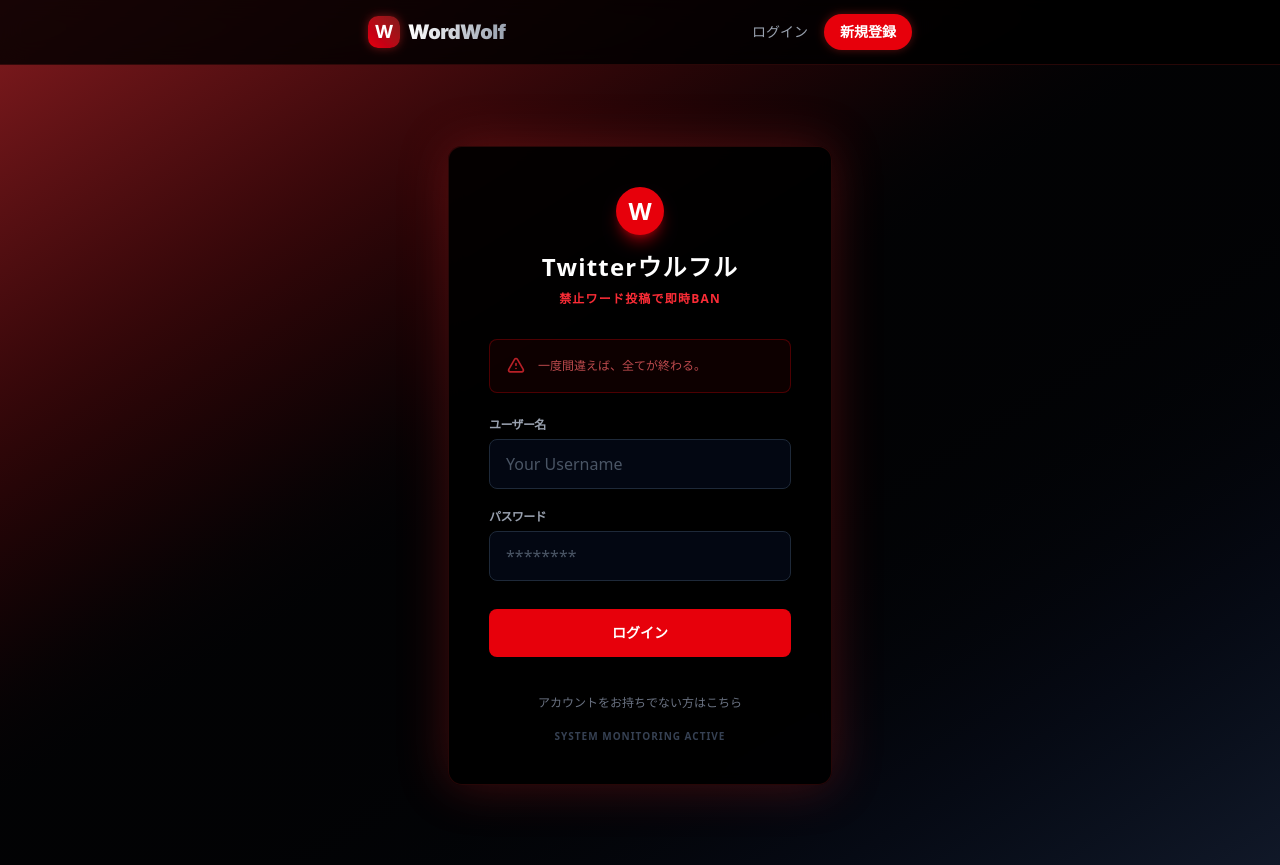
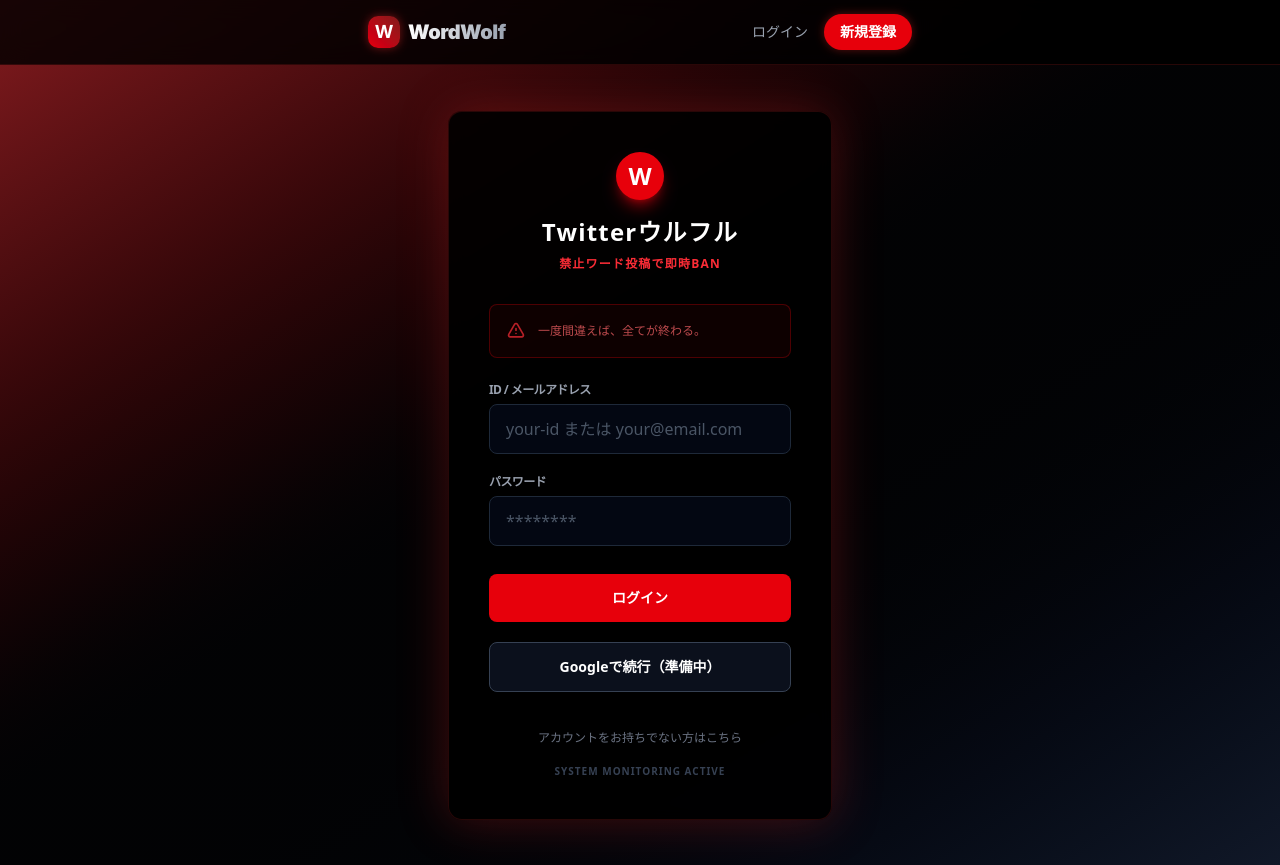
Before and after one commit to yuzuriha-nagi/geekcamp-vol16, a Next.js app in the folder frontend/: page /login in a window 1280 px wide. Built offline with nearby package versions, Linux system fonts and the light colour scheme.

Commit message:
Login: use ID/email instead of username

```diff
--- a/frontend/src/app/(auth)/login/page.tsx
+++ b/frontend/src/app/(auth)/login/page.tsx
@@ -13,18 +13,17 @@ const WarningIcon = ({ className }: { className?: string }) => (
 
 export default function Home() {
   // ステート管理
-  const [username, setUsername] = useState("");
+  const [identifier, setIdentifier] = useState("");
   const [password, setPassword] = useState("");
   const router = useRouter(); // 2. ルーターの初期化
 
 const handleSubmit = async (e: React.FormEvent) => {
     e.preventDefault();
     try {
-      // 相手の要望：userId, gameId, profileText の形式にする
       const payload = {
-        userId: username,            // 入力されたユーザー名を userId として送る
+        userId: identifier,          // 入力されたID/メールを userId として送る
         gameId: "DEFAULT_ROOM",     // とりあえず固定値（必要なら入力欄を増やす）
-        profileText: `ユーザー:${username}。ログイン試行。`, // 属性データをまとめた文
+        profileText: `ユーザー:${identifier}。ログイン試行。`, // 属性データをまとめた文
         password: password
       };
 
@@ -87,13 +86,13 @@ const handleSubmit = async (e: React.FormEvent) => {
         <form className="flex flex-col gap-5" onSubmit={handleSubmit}>
           <div>
             <label className="block text-xs font-bold text-gray-400 mb-1.5 uppercase tracking-tighter">
-              ユーザー名
+              ID / メールアドレス
             </label>
             <input
               type="text"
-              value={username}
-              onChange={(e) => setUsername(e.target.value)}
-              placeholder="Your Username"
+              value={identifier}
+              onChange={(e) => setIdentifier(e.target.value)}
+              placeholder="your-id または your@email.com"
               className="w-full rounded-md border border-gray-800 bg-gray-950 px-4 py-3 text-white placeholder-gray-600 focus:border-red-600 focus:ring-1 focus:ring-red-600 transition-all outline-none"
               required
             />
@@ -119,6 +118,14 @@ const handleSubmit = async (e: React.FormEvent) => {
           >
             ログイン
           </button>
+
+          <button
+            type="button"
+            className="w-full rounded-md border border-gray-700 bg-gray-900/70 py-3.5 text-sm font-semibold text-white transition-all hover:border-red-600 hover:shadow-[0_0_20px_rgba(220,38,38,0.35)] active:scale-95"
+            onClick={() => alert("Googleログインは現在準備中です")}
+          >
+            Googleで続行（準備中）
+          </button>
         </form>
 
         {/* フッターリンク */}
```
